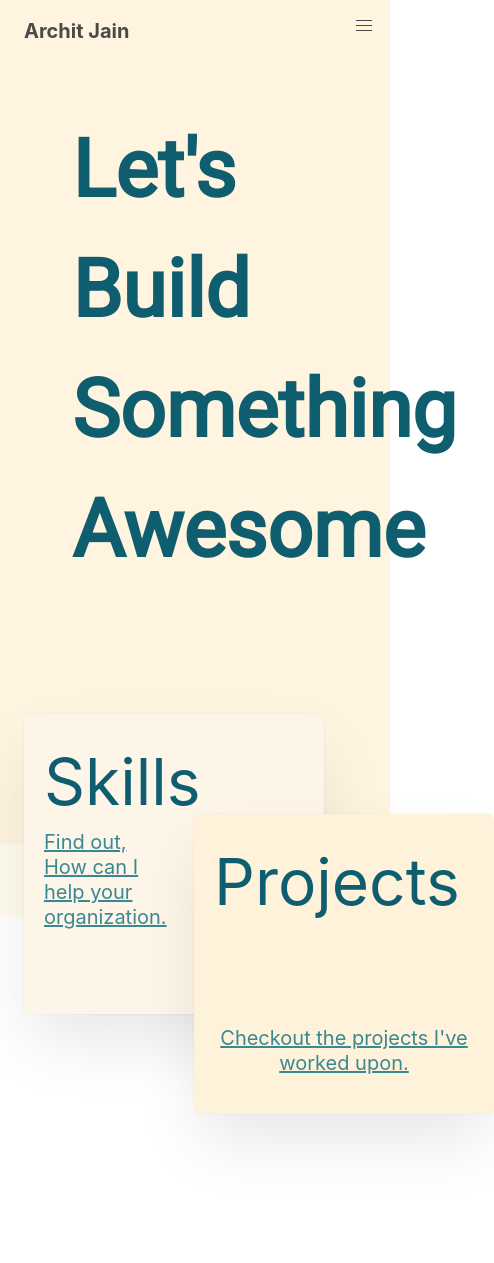
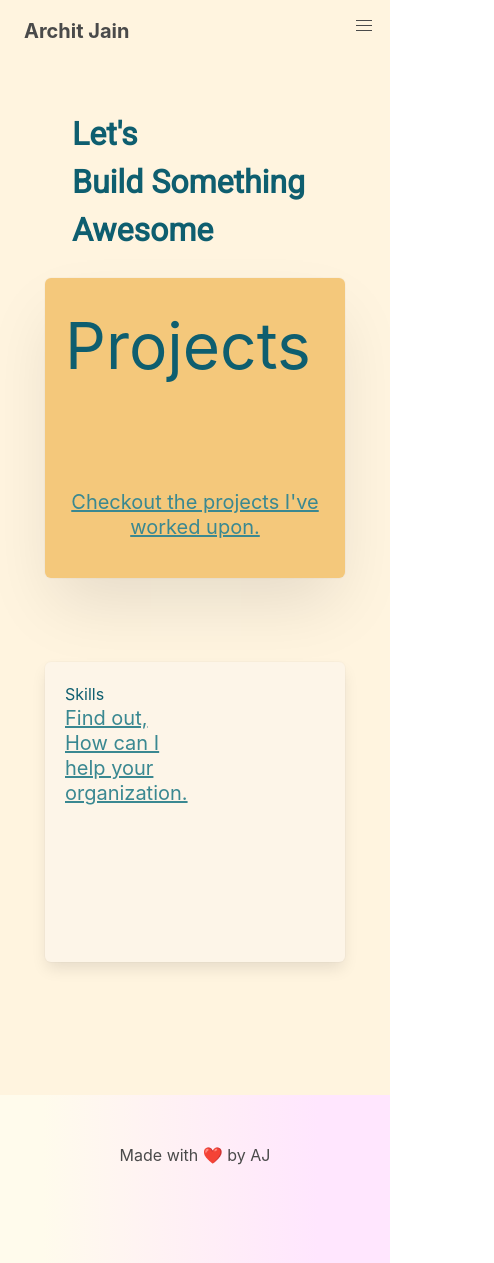
Before and after one commit to architjee/architjee-portfolio, a Vue app: page /#/ in a window 390 px wide. Shown: the whole page, 494 px wide, since content can reach past the window. Built offline with nearby package versions, Linux system fonts and the light colour scheme.

Commit message:
Realigned items for responsiveness

```diff
--- a/src/components/Footer.vue
+++ b/src/components/Footer.vue
@@ -1,16 +1,16 @@
 <template>
-    <div>
-        <nav class="level footer-wrapper has-text-centered">
-            <div class="level-item">
+
+    <footer class="footer">
+        <div class="content has-text-centered">
+            <p>
                 Made with ❤️ by AJ
-            </div>
-        </nav>
-    </div>
+            </p>
+        </div>
+    </footer>
 </template>
 
 <style scoped>
-.footer-wrapper {
+.footer {
     background: linear-gradient(90.03deg, #FFFBEC 11.05%, #FFE6FE 81.55%);
-    aspect-ratio: 5.33;
 }
 </style>
--- a/src/views/HomeView.vue
+++ b/src/views/HomeView.vue
@@ -78,6 +78,11 @@ export default {
 </template>
 
 <style scoped>
+.skill-box-wrapper {
+  display: flex;
+  flex-direction: column;
+
+}
 .dark-purple-color {
   color: #0E5E6F;
 }
@@ -92,43 +97,39 @@ export default {
   font-family: 'Roboto';
   font-style: normal;
   font-weight: 600;
-  font-size: 5rem;
+  font-size: 2rem;
   padding-left: 3rem;
 
 }
 
 .home {
-  height: 100vh;
+  /* height: 100vh; */
   background-color: #FFF4DF;
 }
 
-.skills-box {
-  position: relative;
-  top: -200px;
+.skills-box{
   background-color: #FDF5E8;
   aspect-ratio: 1;
   width: 300px;
-  font-size: 4rem;
+  margin-bottom: 10vh;
+  margin-left: auto;
+  margin-right: auto;
 
 }
-
-.skills-box-second {
-  position: relative;
-  z-index: 1;
-  top: 200px;
-  left: 170px;
-  background-color: #FFF2DB;
+.skills-box-second{
+  background-color: #f4c87b;
   aspect-ratio: 1;
   width: 300px;
   font-size: 4rem;
-}
-
-.skill-box-wrapper {
-  width: 450px;
+  margin-bottom: 10vh;
+  margin-left: auto;
+  margin-right: auto;
 }
 
 
+
 @media screen and (min-width:1024px) {
+
   #title-text {
     /* Let’s Build Something Awesome */
 
@@ -155,5 +156,25 @@ export default {
     height: 90%;
     border: 4px solid #0E5E6F;
   }
+
+  .skills-box {
+    position: relative;
+    top: -200px;
+    font-size: 4rem;
+    margin-bottom: 0;
+
+  }
+  .skills-box-second {
+    position: relative;
+    z-index: 1;
+    top: 200px;
+    left: 170px;
+    margin-bottom: 0;
+  }
+
+  .skill-box-wrapper {
+  width: 450px;
+  /* display: initial; */
+}
 }
 </style>
```
